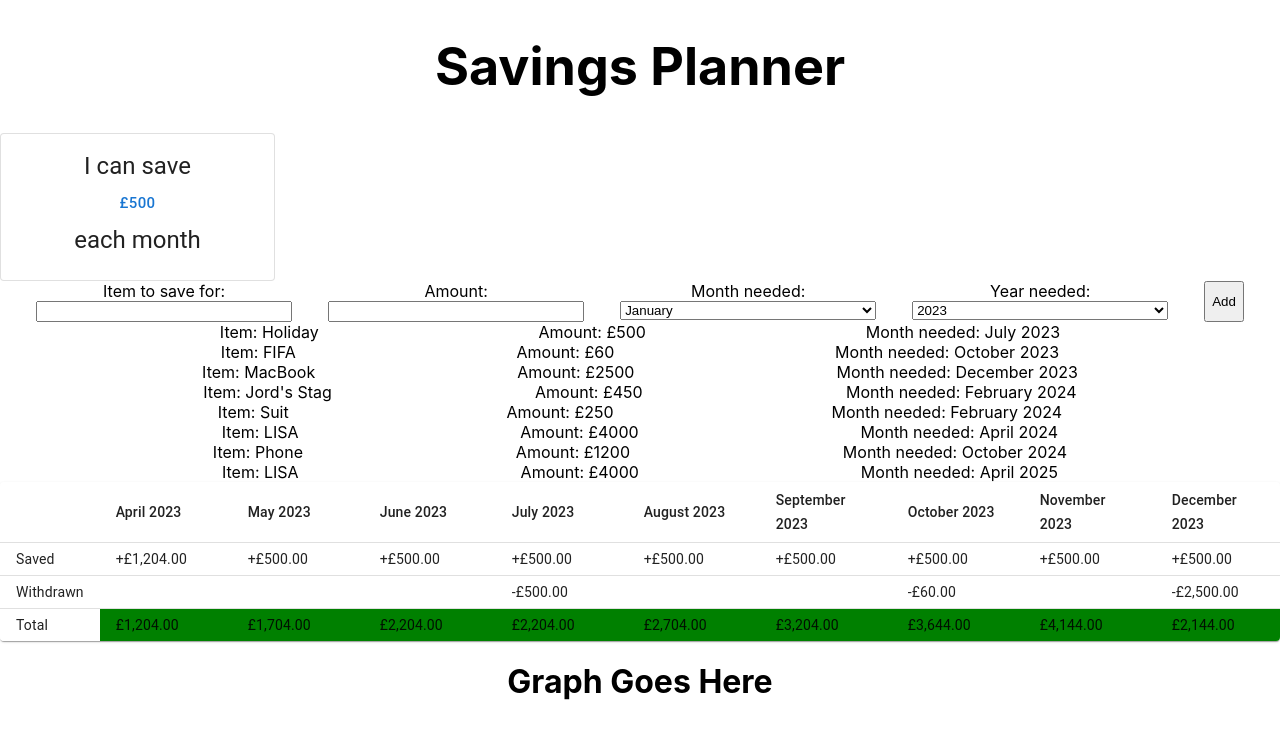
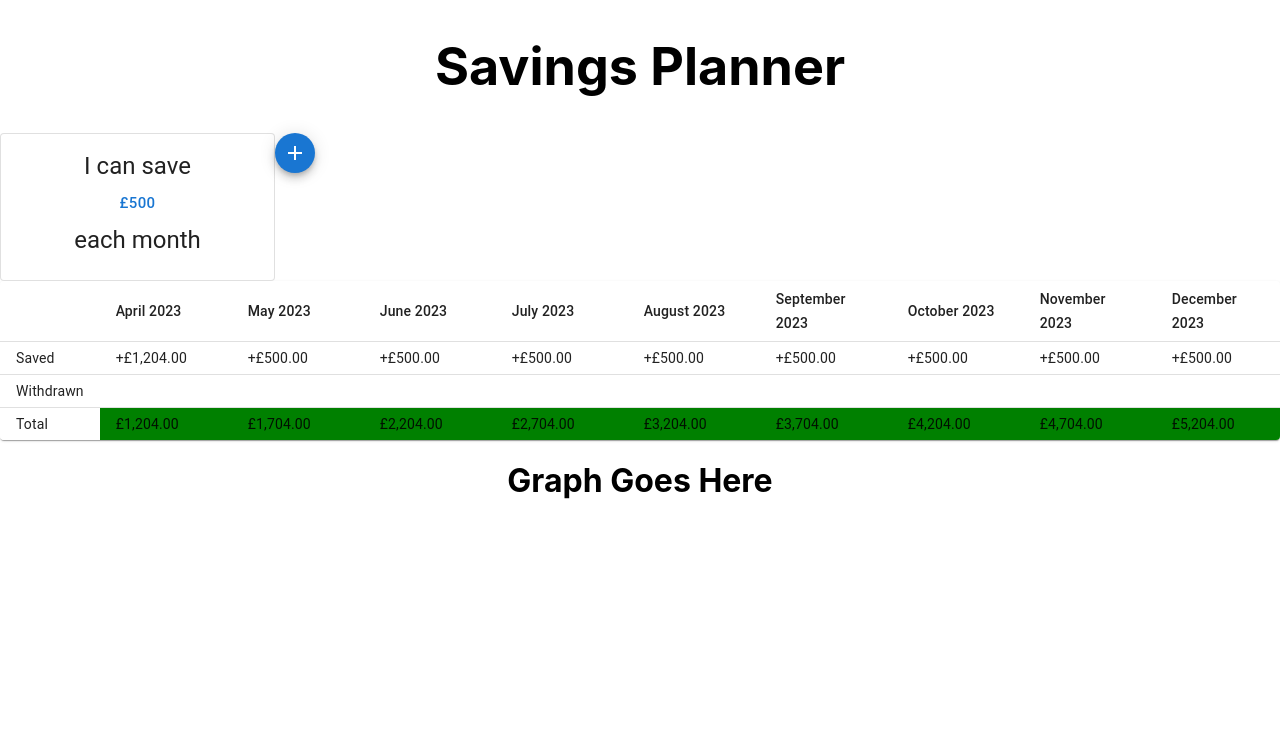
Before and after one commit to AKP-13/savings-planner, a React (Create React App) app: page / in a window 1280 px wide. Shown: the top 738 px of the page. Built offline with nearby package versions, Linux system fonts and the light colour scheme.

Commit message:
Break up savings logic into components displayed in scrollable cards

```diff
--- a/src/App.js
+++ b/src/App.js
@@ -12,28 +12,28 @@ function App() {
     { month: 'April 2023', saved: 1204, withdrawn: 0 },
     { month: 'May 2023', saved: 500, withdrawn: 0 },
     { month: 'June 2023', saved: 500, withdrawn: 0 },
-    { month: 'July 2023', saved: 500, withdrawn: 500 },
+    { month: 'July 2023', saved: 500, withdrawn: 0 },
     { month: 'August 2023', saved: 500, withdrawn: 0 },
     { month: 'September 2023', saved: 500, withdrawn: 0 },
-    { month: 'October 2023', saved: 500, withdrawn: 60 },
+    { month: 'October 2023', saved: 500, withdrawn: 0 },
     { month: 'November 2023', saved: 500, withdrawn: 0 },
-    { month: 'December 2023', saved: 500, withdrawn: 2500 },
+    { month: 'December 2023', saved: 500, withdrawn: 0 },
     { month: 'January 2024', saved: 500, withdrawn: 0 },
-    { month: 'February 2024', saved: 500, withdrawn: 600 },
+    { month: 'February 2024', saved: 500, withdrawn: 0 },
     { month: 'March 2024', saved: 500, withdrawn: 0 },
-    { month: 'April 2024', saved: 500, withdrawn: 4000 },
+    { month: 'April 2024', saved: 500, withdrawn: 0 },
     { month: 'May 2024', saved: 500, withdrawn: 0 },
     { month: 'June 2024', saved: 500, withdrawn: 0 },
     { month: 'July 2024', saved: 500, withdrawn: 0 },
     { month: 'August 2024', saved: 500, withdrawn: 0 },
     { month: 'September 2024', saved: 500, withdrawn: 0 },
-    { month: 'October 2024', saved: 500, withdrawn: 1200 },
+    { month: 'October 2024', saved: 500, withdrawn: 0 },
     { month: 'November 2024', saved: 500, withdrawn: 0 },
     { month: 'December 2024', saved: 500, withdrawn: 0 },
     { month: 'January 2025', saved: 500, withdrawn: 0 },
     { month: 'February 2025', saved: 500, withdrawn: 0 },
     { month: 'March 2025', saved: 500, withdrawn: 0 },
-    { month: 'April 2025', saved: 500, withdrawn: 4000 },
+    { month: 'April 2025', saved: 500, withdrawn: 0 },
     { month: 'May 2025', saved: 500, withdrawn: 0 },
     { month: 'June 2025', saved: 500, withdrawn: 0 },
     { month: 'July 2025', saved: 500, withdrawn: 0 },
--- /dev/null
+++ b/src/savingGoals/AddNewSavingItem.js
@@ -0,0 +1,114 @@
+/* eslint-disable react/prop-types */
+import React, { useState } from 'react';
+import { Box, Card, CardContent, Fab } from '@mui/material';
+import AddIcon from '@mui/icons-material/Add';
+import CloseIcon from '@mui/icons-material/Close';
+
+const initialInputs = { monthNeeded: 'January', yearNeeded: '2023' };
+const months = [
+  'January',
+  'February',
+  'March',
+  'April',
+  'May',
+  'June',
+  'July',
+  'August',
+  'September',
+  'October',
+  'November',
+  'December'
+];
+const years = ['2023', '2024', '2025'];
+
+const AddNewSavingItem = ({ setSavingItems, setTableData }) => {
+  const [inputs, setInputs] = useState(initialInputs);
+  const [isAdding, setIsAdding] = useState(false);
+
+  const handleChange = (event) => {
+    const { name, value } = event.target;
+
+    setInputs((values) => ({ ...values, [name]: value }));
+  };
+
+  const handleSubmit = (event) => {
+    event.preventDefault();
+    setSavingItems((values) => [...values, { ...inputs }]);
+    setInputs(initialInputs);
+    setTableData((prev) => {
+      const monthToUpdate = prev.find((obj) => {
+        return obj.month === `${inputs.monthNeeded} ${inputs.yearNeeded}`;
+      });
+
+      monthToUpdate.withdrawn += Number(inputs.itemAmount);
+
+      return [...prev];
+    });
+  };
+
+  const handleIsAddingClick = () => {
+    setIsAdding(!isAdding);
+  };
+
+  return isAdding ? (
+    <Box sx={{ minWidth: 275, width: '20%' }}>
+      <Card variant="outlined">
+        <CardContent>
+          <form onSubmit={handleSubmit}>
+            <label style={{ display: 'block' }}>
+              Item:
+              <input
+                type="text"
+                name="itemToSaveFor"
+                value={inputs.itemToSaveFor || ''}
+                onChange={handleChange}
+              />
+            </label>
+
+            <label style={{ display: 'block' }}>
+              Amount:
+              <input
+                type="number"
+                name="itemAmount"
+                value={inputs.itemAmount || ''}
+                onChange={handleChange}
+              />
+            </label>
+
+            <label style={{ display: 'block' }}>
+              Month:
+              <select name="monthNeeded" onChange={handleChange} value={inputs.monthNeeded || ''}>
+                {months.map((month) => (
+                  <option key={month} value={month}>
+                    {month}
+                  </option>
+                ))}
+              </select>
+            </label>
+
+            <label style={{ display: 'block' }}>
+              Year:
+              <select name="yearNeeded" onChange={handleChange} value={inputs.yearNeeded || ''}>
+                {years.map((year) => (
+                  <option key={year} value={year}>
+                    {year}
+                  </option>
+                ))}
+              </select>
+            </label>
+            <input type="submit" value="Add" />
+          </form>
+          <Fab color="primary" aria-label="Confirm" size="small" onClick={handleIsAddingClick}>
+            <CloseIcon />
+          </Fab>
+        </CardContent>
+      </Card>
+    </Box>
+  ) : (
+    <Fab color="primary" aria-label="Confirm" size="small" onClick={handleIsAddingClick}>
+      <AddIcon />
+    </Fab>
+  );
+};
+
+export default AddNewSavingItem;
--- a/src/savingGoals/SavingGoals.js
+++ b/src/savingGoals/SavingGoals.js
@@ -1,131 +1,19 @@
 /* eslint-disable react/prop-types */
 import { useState } from 'react';
 import MonthlySavingCard from './MonthlySavingCard';
-
-const initialInputs = { monthNeeded: 'January', yearNeeded: '2023' };
-const months = [
-  'January',
-  'February',
-  'March',
-  'April',
-  'May',
-  'June',
-  'July',
-  'August',
-  'September',
-  'October',
-  'November',
-  'December'
-];
-const years = ['2023', '2024', '2025'];
+import AddNewSavingItem from './AddNewSavingItem';
+import SavingItems from './SavingItems';
 
 const SavingGoals = ({ tableData, setTableData }) => {
-  const [inputs, setInputs] = useState(initialInputs);
-
-  const [savingItems, setSavingItems] = useState([
-    { itemAmount: '500', itemToSaveFor: 'Holiday', monthNeeded: 'July', yearNeeded: '2023' },
-    { itemAmount: '60', itemToSaveFor: 'FIFA', monthNeeded: 'October', yearNeeded: '2023' },
-    { itemAmount: '2500', itemToSaveFor: 'MacBook', monthNeeded: 'December', yearNeeded: '2023' },
-    {
-      itemAmount: '450',
-      itemToSaveFor: "Jord's Stag",
-      monthNeeded: 'February',
-      yearNeeded: '2024'
-    },
-    {
-      itemAmount: '250',
-      itemToSaveFor: 'Suit',
-      monthNeeded: 'February',
-      yearNeeded: '2024'
-    },
-    { itemAmount: '4000', itemToSaveFor: 'LISA', monthNeeded: 'April', yearNeeded: '2024' },
-    { itemAmount: '1200', itemToSaveFor: 'Phone', monthNeeded: 'October', yearNeeded: '2024' },
-    { itemAmount: '4000', itemToSaveFor: 'LISA', monthNeeded: 'April', yearNeeded: '2025' }
-  ]);
-
-  const handleChange = (event) => {
-    const { name, value } = event.target;
-
-    setInputs((values) => ({ ...values, [name]: value }));
-  };
-
-  const handleSubmit = (event) => {
-    event.preventDefault();
-    setSavingItems((values) => [...values, { ...inputs }]);
-    setInputs(initialInputs);
-    setTableData((prev) => {
-      const monthToUpdate = prev.find((obj) => {
-        return obj.month === `${inputs.monthNeeded} ${inputs.yearNeeded}`;
-      });
-
-      monthToUpdate.withdrawn += Number(inputs.itemAmount);
-
-      return [...prev];
-    });
-  };
+  const [savingItems, setSavingItems] = useState([]);
 
   return (
-    <div>
+    <div style={{ display: 'flex' }}>
       <MonthlySavingCard tableData={tableData} setTableData={setTableData} />
 
-      <form onSubmit={handleSubmit} style={{ display: 'flex', justifyContent: 'space-evenly' }}>
-        <label style={{ display: 'flex', flexDirection: 'column', width: '20%' }}>
-          Item to save for:
-          <input
-            type="text"
-            name="itemToSaveFor"
-            value={inputs.itemToSaveFor || ''}
-            onChange={handleChange}
-          />
-        </label>
+      <AddNewSavingItem setSavingItems={setSavingItems} setTableData={setTableData} />
 
-        <label style={{ display: 'flex', flexDirection: 'column', width: '20%' }}>
-          Amount:
-          <input
-            type="number"
-            name="itemAmount"
-            value={inputs.itemAmount || ''}
-            onChange={handleChange}
-          />
-        </label>
-
-        <label style={{ display: 'flex', flexDirection: 'column', width: '20%' }}>
-          Month needed:
-          <select name="monthNeeded" onChange={handleChange} value={inputs.monthNeeded || ''}>
-            {months.map((month) => (
-              <option key={month} value={month}>
-                {month}
-              </option>
-            ))}
-          </select>
-        </label>
-
-        <label style={{ display: 'flex', flexDirection: 'column', width: '20%' }}>
-          Year needed:
-          <select name="yearNeeded" onChange={handleChange} value={inputs.yearNeeded || ''}>
-            {years.map((year) => (
-              <option key={year} value={year}>
-                {year}
-              </option>
-            ))}
-          </select>
-        </label>
-        <input type="submit" value="Add" />
-      </form>
-      <div>
-        {savingItems.length > 0 &&
-          savingItems.map(({ itemToSaveFor, itemAmount, monthNeeded, yearNeeded }) => (
-            <div
-              key={`${itemToSaveFor}-${monthNeeded}-${yearNeeded}`}
-              style={{ display: 'flex', justifyContent: 'space-evenly' }}>
-              <span>Item: {itemToSaveFor}</span>
-              <span>Amount: £{itemAmount}</span>
-              <span>
-                Month needed: {monthNeeded} {yearNeeded}
-              </span>
-            </div>
-          ))}
-      </div>
+      <SavingItems savingItems={savingItems} />
     </div>
   );
 };
--- /dev/null
+++ b/src/savingGoals/SavingItems.js
@@ -0,0 +1,34 @@
+/* eslint-disable react/prop-types */
+import React from 'react';
+import { Box, Card, CardContent, Typography } from '@mui/material';
+
+const SavingItems = ({ savingItems }) => (
+  <div style={{ display: 'flex', overflow: 'auto' }}>
+    {savingItems.length > 0 &&
+      savingItems.map(({ itemToSaveFor, itemAmount, monthNeeded, yearNeeded }) => {
+        return (
+          <Box
+            key={`${itemToSaveFor}-${itemAmount}-${monthNeeded}-${yearNeeded}`}
+            sx={{ minWidth: 275, width: '20%' }}>
+            <Card variant="outlined">
+              <CardContent>
+                <Typography variant="h5" component="div">
+                  {itemToSaveFor}
+                </Typography>
+
+                <Typography variant="h5" component="div">
+                  {`£${itemAmount}`}
+                </Typography>
+
+                <Typography variant="h5" component="div">
+                  {monthNeeded} {yearNeeded}
+                </Typography>
+              </CardContent>
+            </Card>
+          </Box>
+        );
+      })}
+  </div>
+);
+
+export default SavingItems;
```
